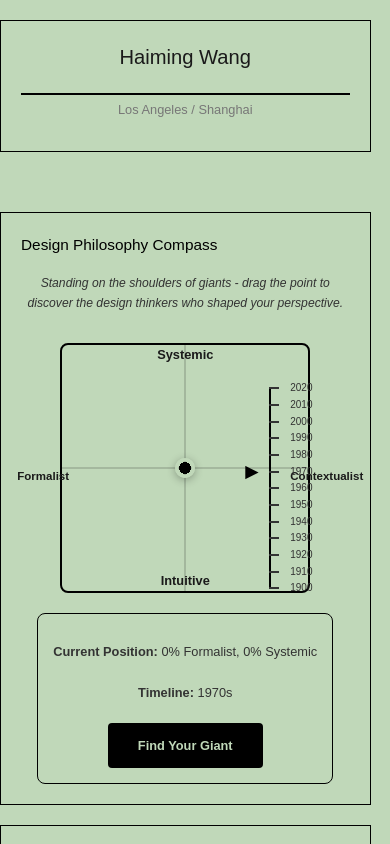
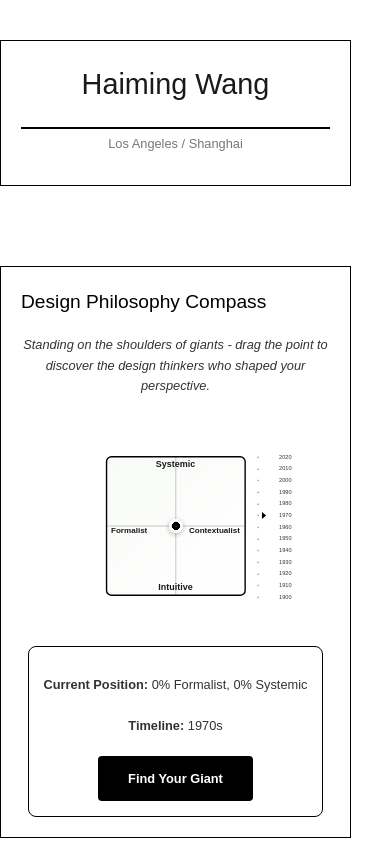
Before and after one commit to Owengundam/Owengundam.github.io, a React (Vite) app: page / in a window 390 px wide. Shown: the top 844 px of the page. Built offline with nearby package versions, Linux system fonts and the light colour scheme.

Commit message:
mobile change

```diff
--- a/src/components/PhilosophyCompass.jsx
+++ b/src/components/PhilosophyCompass.jsx
@@ -16,9 +16,20 @@ function PhilosophyCompass() {
     updatePosition(e);
   };
 
+  const handleTouchStart = (e) => {
+    setIsDragging(true);
+    updatePosition(e.touches[0]);
+  };
+
   const handleMouseMove = (e) => {
     if (!isDragging) return;
     updatePosition(e);
+  };
+
+  const handleTouchMove = (e) => {
+    if (!isDragging) return;
+    e.preventDefault(); // Prevent scrolling while dragging
+    updatePosition(e.touches[0]);
   };
 
   const handleMouseUp = () => {
@@ -42,9 +53,20 @@ function PhilosophyCompass() {
     updateTimeline(e);
   };
 
+  const handleTimelineTouchStart = (e) => {
+    setIsTimelineDragging(true);
+    updateTimeline(e.touches[0]);
+  };
+
   const handleTimelineMouseMove = (e) => {
     if (!isTimelineDragging) return;
     updateTimeline(e);
+  };
+
+  const handleTimelineTouchMove = (e) => {
+    if (!isTimelineDragging) return;
+    e.preventDefault(); // Prevent scrolling while dragging
+    updateTimeline(e.touches[0]);
   };
 
   const updateTimeline = (e) => {
@@ -112,14 +134,18 @@ function PhilosophyCompass() {
     setLoading(false);
   };
 
-  // Add global mouse event listeners
+  // Add global mouse and touch event listeners
   React.useEffect(() => {
     if (isDragging) {
       document.addEventListener('mousemove', handleMouseMove);
       document.addEventListener('mouseup', handleMouseUp);
+      document.addEventListener('touchmove', handleTouchMove, { passive: false });
+      document.addEventListener('touchend', handleMouseUp);
       return () => {
         document.removeEventListener('mousemove', handleMouseMove);
         document.removeEventListener('mouseup', handleMouseUp);
+        document.removeEventListener('touchmove', handleTouchMove);
+        document.removeEventListener('touchend', handleMouseUp);
       };
     }
   }, [isDragging]);
@@ -128,9 +154,13 @@ function PhilosophyCompass() {
     if (isTimelineDragging) {
       document.addEventListener('mousemove', handleTimelineMouseMove);
       document.addEventListener('mouseup', handleMouseUp);
+      document.addEventListener('touchmove', handleTimelineTouchMove, { passive: false });
+      document.addEventListener('touchend', handleMouseUp);
       return () => {
         document.removeEventListener('mousemove', handleTimelineMouseMove);
         document.removeEventListener('mouseup', handleMouseUp);
+        document.removeEventListener('touchmove', handleTimelineTouchMove);
+        document.removeEventListener('touchend', handleMouseUp);
       };
     }
   }, [isTimelineDragging]);
@@ -175,6 +205,9 @@ function PhilosophyCompass() {
             onMouseMove={handleMouseMove}
             onMouseUp={handleMouseUp}
             onMouseLeave={handleMouseUp}
+            onTouchStart={handleTouchStart}
+            onTouchMove={handleTouchMove}
+            onTouchEnd={handleMouseUp}
           >
           {/* Axis Labels */}
           <div className="axis-label axis-top">Systemic</div>
@@ -199,16 +232,15 @@ function PhilosophyCompass() {
           >
             <div className="point-inner"></div>
           </div>
-          </div>
 
-          {/* Timeline Component */}
+          {/* Timeline Component - Now inside compass grid */}
           <div className="timeline-container">
-            {/* Triangle Pointer */}
+            {/* Triangle Pointer - Replace unicode with CSS triangle */}
             <div
               className="timeline-pointer"
               style={{ top: `${currentTimelinePosition}%` }}
             >
-              ▶
+              <div className="triangle-icon"></div>
             </div>
 
             {/* Timeline Track */}
@@ -216,6 +248,7 @@ function PhilosophyCompass() {
               className="timeline-track"
               ref={timelineRef}
               onMouseDown={handleTimelineMouseDown}
+              onTouchStart={handleTimelineTouchStart}
             >
               {/* Timeline Markers */}
               {timelineMarkers.map((marker) => (
@@ -229,6 +262,7 @@ function PhilosophyCompass() {
                 </div>
               ))}
             </div>
+          </div>
           </div>
         </div>
 
--- a/src/styles.css
+++ b/src/styles.css
@@ -15,7 +15,7 @@
    =========================== */
 :root {
     /* Original design variables */
-    --background-color: #c0d8b9;
+    --background-color: #ffffff;
     --text-color: #333333;
     --header-color: #1a1a1a;
     --accent-color: #000000;
@@ -187,83 +187,6 @@ a:hover {
 }
 
 /* ===========================
-   Carousel Styles with Box Model
-   =========================== */
-.carousel-container {
-    position: relative;
-    width: 100%;
-    overflow: hidden;
-    border: 1px solid var(--border-color);
-    margin-bottom: var(--spacing-unit);
-}
-
-.carousel-slide {
-    display: flex;
-    transition: transform 0.5s ease-in-out;
-}
-
-.carousel-item {
-    min-width: 100%;
-    box-sizing: border-box;
-}
-
-.carousel-item img,
-.carousel-item video {
-    width: 100%;
-    height: auto;
-    max-height: 500px;
-    object-fit: contain;
-    display: block;
-    background-color: #f0f0f0;
-}
-
-.carousel-item video {
-    width: 100%;
-    height: auto;
-    max-height: 500px;
-    object-fit: contain;
-    display: block;
-    background-color: #f0f0f0;
-}
-
-/* ===========================
-   Navigation Elements
-   =========================== */
-.carousel-nav {
-    position: absolute;
-    top: 50%;
-    width: 100%;
-    display: flex;
-    justify-content: space-between;
-
-    transform: translateY(50%);
-}
-
-.carousel-nav button {
-    background-color: rgba(0, 0, 0, 0.3);
-    color: white;
-    border: none;
-    padding: 10px 15px;
-    cursor: pointer;
-    font-size: var(--font-size-medium);
-    font-family: var(--font-main);
-    opacity: 0.7;
-    transition: opacity 0.3s ease;
-}
-
-.carousel-nav button:hover {
-    opacity: 1;
-}
-
-.carousel-nav .prev {
-    margin-left: 5px;
-}
-
-.carousel-nav .next {
-    margin-right: 5px;
-}
-
-/* ===========================
    Grid Layout with Box Model
    =========================== */
 .info-grid {
@@ -288,69 +211,6 @@ footer {
     border-top: 2px solid var(--accent-color);
 }
 
-/* ===========================
-   Responsive Box Model Adjustments
-   =========================== */
-@media (max-width: 768px) {
-    body {
-        font-size: calc(var(--font-size-normal) * 0.9);
-        padding-top: var(--spacing-unit);
-        padding-bottom: var(--spacing-unit);
-    }
-
-    .container {
-        width: 95%;
-        gap: var(--spacing-unit);
-    }
-
-    h1 {
-        font-size: calc(var(--font-size-large) * 0.85);
-    }
-
-    h2 {
-        font-size: calc(var(--font-size-medium) * 0.9);
-    }
-
-    .carousel-item img {
-        max-height: 350px;
-    }
-
-    .carousel-nav button {
-        padding: 8px 12px;
-        font-size: calc(var(--font-size-medium) * 0.9);
-    }
-}
-
-@media (max-width: 480px) {
-    body {
-        font-size: calc(var(--font-size-normal) * 0.8);
-    }
-
-    h1 {
-        font-size: calc(var(--font-size-large) * 0.7);
-    }
-
-    h2 {
-        font-size: calc(var(--font-size-medium) * 0.8);
-    }
-
-    p, li, .bio {
-        font-size: calc(var(--font-size-small) * 0.95);
-    }
-
-    .carousel-item img {
-        max-height: 250px;
-    }
-
-    .carousel-nav button {
-        padding: 6px 10px;
-        font-size: calc(var(--font-size-medium) * 0.8);
-    }
-
-    .info-grid {
-        grid-template-columns: 1fr; /* Stack on small screens */
-    }
-}
 
 /* ===========================
    Project Grid Layout (3x2 Grid)
@@ -482,10 +342,11 @@ footer {
     border: 2px solid var(--border-color);
     background: linear-gradient(135deg,
         rgba(192, 216, 185, 0.1) 0%,
-        rgba(192, 216, 185, 0.3) 100%);
+        rgba(255, 255, 255, 0.3) 100%);
     border-radius: var(--border-radius-md);
     user-select: none;
     cursor: crosshair;
+    margin: 0 auto; /* Center the compass grid */
 }
 
 .axis-label {
@@ -643,18 +504,16 @@ footer {
    =========================== */
 .compass-and-timeline {
     display: flex;
+    flex-direction: column;
     align-items: center;
-    gap: calc(var(--spacing-unit) * 2);
-    justify-content: center;
     width: 100%;
     position: relative;
 }
 
 .timeline-container {
     position: absolute;
-    right: 15%;
-    top: 50%;
-    transform: translateY(-50%);
+    left: calc(110%); /* 30px to the right of compass border */
+    top: 0;
     display: flex;
     align-items: center;
     height: 400px;
@@ -662,14 +521,22 @@ footer {
 
 .timeline-pointer {
     position: absolute;
-    left: 10px;
-    font-size: 20px;
-    color: var(--accent-color);
+    left: 20%;
     transform: translateY(-50%);
     z-index: 3;
     transition: top 0.2s ease;
     user-select: none;
-    font-weight: bold;
+    display: flex;
+    align-items: center;
+    justify-content: center;
+}
+
+.triangle-icon {
+    width: 0;
+    height: 0;
+    border-left: 10px solid var(--accent-color);
+    border-top: 8px solid transparent;
+    border-bottom: 8px solid transparent;
 }
 
 .timeline-track {
@@ -713,62 +580,84 @@ footer {
    =========================== */
 @media (max-width: 768px) {
     .compass-grid {
-        width: 300px;
-        height: 300px;
+        width: 280px;
+        height: 280px;
     }
 
     .axis-left {
-        left: -50px;
+        left: -40px;
     }
 
     .axis-right {
-        right: -60px;
+        right: -50px;
     }
 
     .position-display {
         min-width: 250px;
     }
 
-    .compass-and-timeline {
-        flex-direction: column;
-        gap: var(--spacing-unit);
-    }
-
     .timeline-container {
-        height: 200px;
-        margin-top: var(--spacing-unit);
+        height: 280px;
+        left: calc(100% + 20px); /* Closer on tablet */
     }
 
     .timeline-pointer {
         left: 5px;
-        font-size: 16px;
+    }
+
+    .triangle-icon {
+        border-left: 8px solid var(--accent-color);
+        border-top: 6px solid transparent;
+        border-bottom: 6px solid transparent;
     }
 
     .marker-label {
-        left: 50px;
+        left: 40px;
         font-size: 10px;
     }
 }
 
 @media (max-width: 480px) {
     .compass-grid {
-        width: 250px;
-        height: 250px;
+        width: 200px;
+        height: 200px;
     }
 
     .axis-left {
-        left: -45px;
+        left: 3%;
         font-size: calc(var(--font-size-small) * 0.9);
     }
 
     .axis-right {
-        right: -55px;
+        right: 3%;
         font-size: calc(var(--font-size-small) * 0.9);
     }
 
     .position-display {
         min-width: 200px;
         padding: calc(var(--spacing-unit) * 0.75);
+    }
+
+    .compass-and-timeline {
+        transform: scale(0.7);
+        gap: 0; /* Remove gap when scaling */
+    }
+
+    .timeline-container {
+        height: 200px;
+        right:2%;
+        /* margin-left: calc(var(--spacing-unit) * 5); */
+    }
+
+    .triangle-icon {
+        border-left: 6px solid var(--accent-color);
+        border-top: 5px solid transparent;
+        border-bottom: 5px solid transparent;
+    }
+
+    .marker-label {
+        left: 30px;
+        font-size: 8px;
     }
 
     .quote-display {
```
